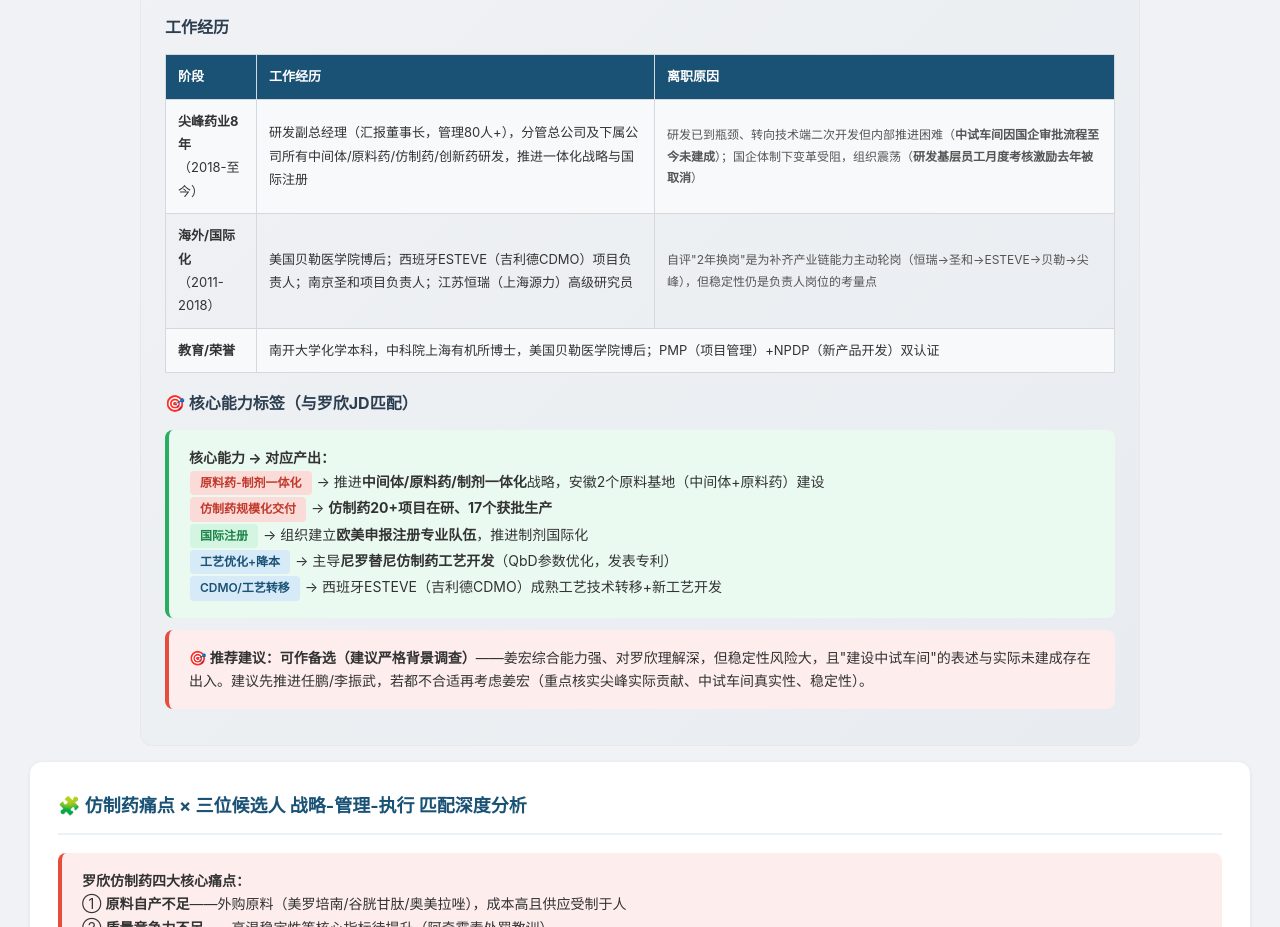
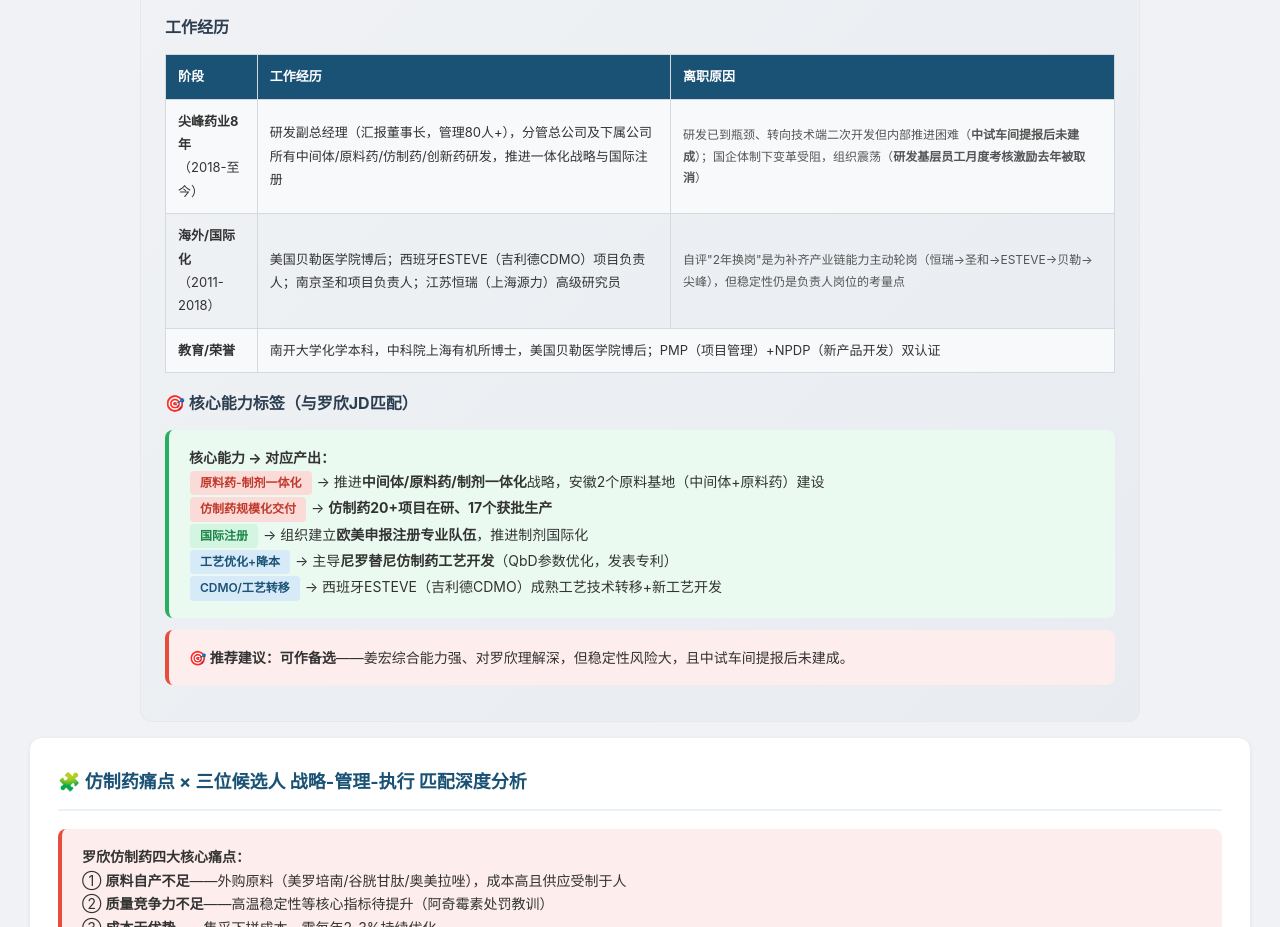
Before and after one commit to Frances1025/recruitment-plan, a plain HTML site: page index.html in a window 1280 px wide. Shown: the part 3072-3999 px from the top of the page. Drawn offline with Linux system fonts and the light colour scheme.

Commit message:
更新：中试车间表述修改

```diff
--- a/index.html
+++ b/index.html
@@ -230,7 +230,7 @@ h3{color:#2c3e50;margin-top:16px;font-size:16px}
         研发副总经理（汇报董事长，管理80人+），分管总公司及下属公司所有中间体/原料药/仿制药/创新药研发，推进一体化战略与国际注册
       </td>
       <td style="font-size:12px;color:#555">
-        研发已到瓶颈、转向技术端二次开发但内部推进困难（<b>中试车间因国企审批流程至今未建成</b>）；国企体制下变革受阻，组织震荡（<b>研发基层员工月度考核激励去年被取消</b>）
+        研发已到瓶颈、转向技术端二次开发但内部推进困难（<b>中试车间提报后未建成</b>）；国企体制下变革受阻，组织震荡（<b>研发基层员工月度考核激励去年被取消</b>）
       </td>
     </tr>
     <tr>
@@ -260,7 +260,7 @@ h3{color:#2c3e50;margin-top:16px;font-size:16px}
 
   <div class="info-red info-box">
 
-    <strong>🎯 推荐建议：<b>可作备选（建议严格背景调查）</b></strong>——姜宏综合能力强、对罗欣理解深，但稳定性风险大，且"建设中试车间"的表述与实际未建成存在出入。建议先推进任鹏/李振武，若都不合适再考虑姜宏（重点核实尖峰实际贡献、中试车间真实性、稳定性）。
+    <strong>🎯 推荐建议：<b>可作备选</b></strong>——姜宏综合能力强、对罗欣理解深，但稳定性风险大，且中试车间提报后未建成。
   </div>
 </div>
 
```
